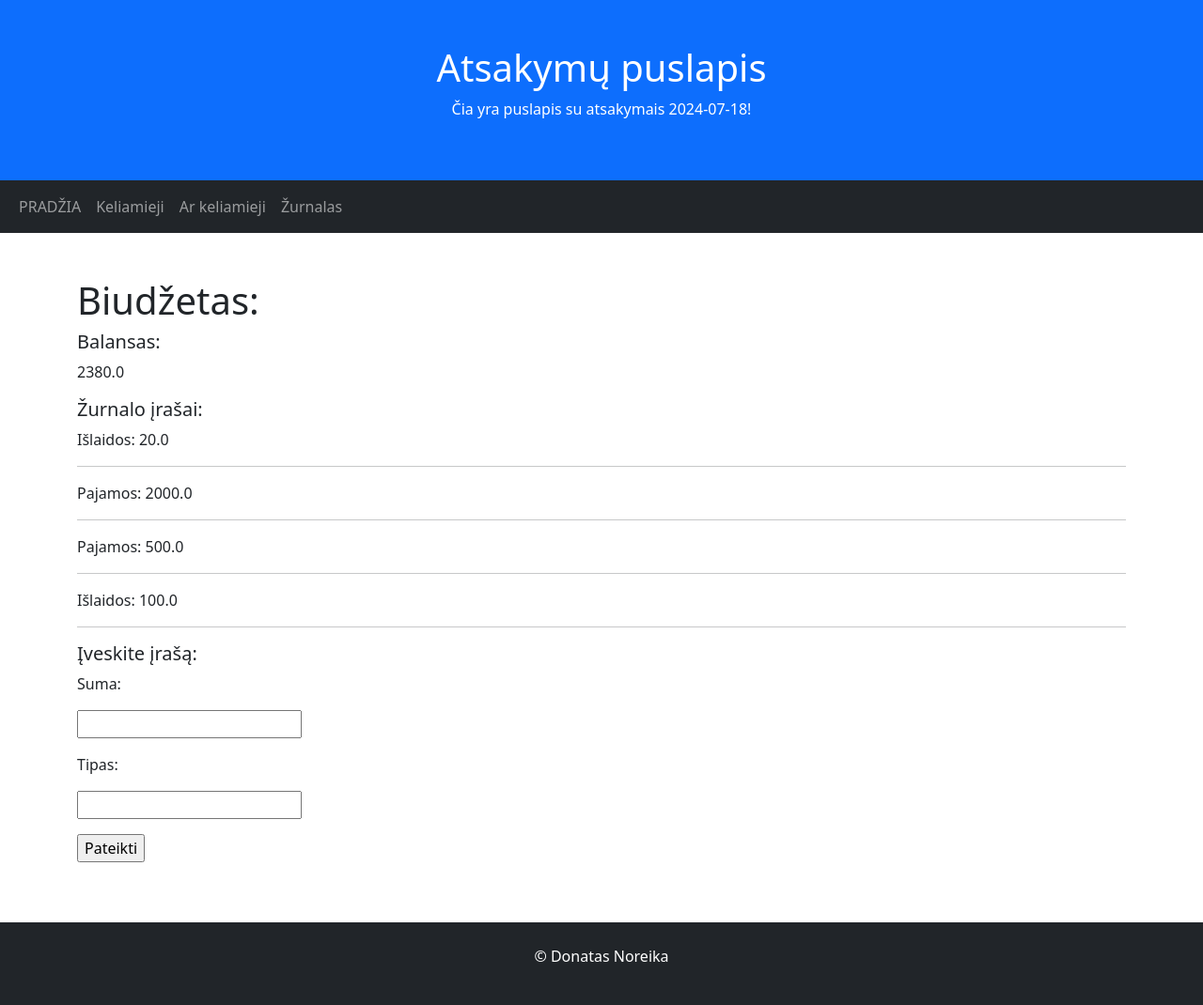
After one commit to DonatasNoreika/20240718_atsakymai, a Flask app: page /biudzetas in a window 1280 px wide. The commit adds this page. Shown: the whole page at 94% size. Run offline with Flask 3, Linux system fonts and the light colour scheme.

Commit message:
Pridėtas biudzetas

```diff
--- a/app.py
+++ b/app.py
@@ -1,19 +1,58 @@
 from flask import Flask, render_template, request
 from calendar import isleap
+from flask_sqlalchemy import SQLAlchemy
+import os
+import datetime
+
+basedir = os.path.abspath(os.path.dirname(__file__))
 
 app = Flask(__name__)
+
+app.config['SQLALCHEMY_DATABASE_URI'] = 'sqlite:///' + os.path.join(basedir, 'data.sqlite')
+# nustatėme, kad mūsų duomenų bazė bus šalia šio failo esants data.sqlite failas
+app.config['SQLALCHEMY_TRACK_MODIFICATIONS'] = False
+# neseksime kiekvienos modifikacijos
+db = SQLAlchemy(app)
+
+
+# sukuriame duomenų bazės objektą
+# sukurkime modelį užklausos formai, kuris sukurs duomenų bazėje lentelę
+
+
+class Record(db.Model):
+    # DB lentelei priskiria pavadinimą, jei nenurodysite, priskirs automatiškai pagal klasės pavadinimą.
+    __tablename__ = 'records'
+    id = db.Column(db.Integer, primary_key=True)  # stulpelis, kurio reikšmės integer. Taip pat jis bus primary_key.
+    amount = db.Column(db.Float, nullable=False)
+    type = db.Column(db.String(20), nullable=False)
+    date_created = db.Column(db.DateTime, default=datetime.datetime.utcnow)
+
+    def __init__(self, amount, type):
+        self.amount = amount
+        self.type = type
+
+    def __repr__(self):
+        return f'{self.type}: {self.amount}'
+
+
+with app.app_context():
+    db.create_all()
+
 
 @app.route("/")
 def index():
     return render_template("index.html")
 
+
 @app.route("/zodziai/<zodis>")
 def zodziai(zodis):
     return render_template("zodziai.html", zodis=zodis)
 
+
 @app.route("/keliamieji")
 def keliamieji():
     return render_template("keliamieji.html", isleap=isleap)
+
 
 @app.route("/arkeliamieji", methods=["GET", "POST"])
 def ar_keliamieji():
@@ -25,5 +64,24 @@ def ar_keliamieji():
     return render_template("ar_keliamieji.html")
 
 
+@app.route("/biudzetas", methods=["GET", "POST"])
+def biudzetas():
+    if request.method == "POST":
+        amount = request.form['amount']
+        type = request.form['type']
+        record = Record(amount, type)
+        db.session.add(record)
+        db.session.commit()
+    zurnalas = Record.query.all()
+
+    total = 0
+    for irasas in zurnalas:
+        if irasas.type == "Pajamos":
+            total += irasas.amount
+        if irasas.type == "Išlaidos":
+            total -= irasas.amount
+    return render_template("biudzetas.html", zurnalas=zurnalas, balansas=total)
+
+
 if __name__ == "__main__":
     app.run()
--- a/templates/base.html
+++ b/templates/base.html
@@ -26,6 +26,9 @@
       <li class="nav-item">
         <a class="nav-link" href="/arkeliamieji">Ar keliamieji</a>
       </li>
+      <li class="nav-item">
+        <a class="nav-link" href="/biudzetas">Žurnalas</a>
+      </li>
     </ul>
   </div>
 </nav>
--- /dev/null
+++ b/templates/biudzetas.html
@@ -0,0 +1,23 @@
+{% extends 'base.html' %}
+
+{% block title %}Biudžetas{% endblock %}
+
+
+{% block content %}
+<h1>Biudžetas:</h1>
+<h5>Balansas:</h5>
+<p>{{ balansas }}</p>
+<h5>Žurnalo įrašai:</h5>
+{% for irasas in zurnalas %}
+<p>{{ irasas }}</p>
+<hr>
+{% endfor %}
+<h5>Įveskite įrašą:</h5>
+<form action="#" method="post">
+    <p>Suma:</p>
+    <p><input type="text" name="amount"></p>
+    <p>Tipas:</p>
+    <p><input type="text" name="type"></p>
+    <p><input type="submit" value="Pateikti"></p>
+</form>
+{% endblock %}
```
Also changed, not shown: data.sqlite (added).
